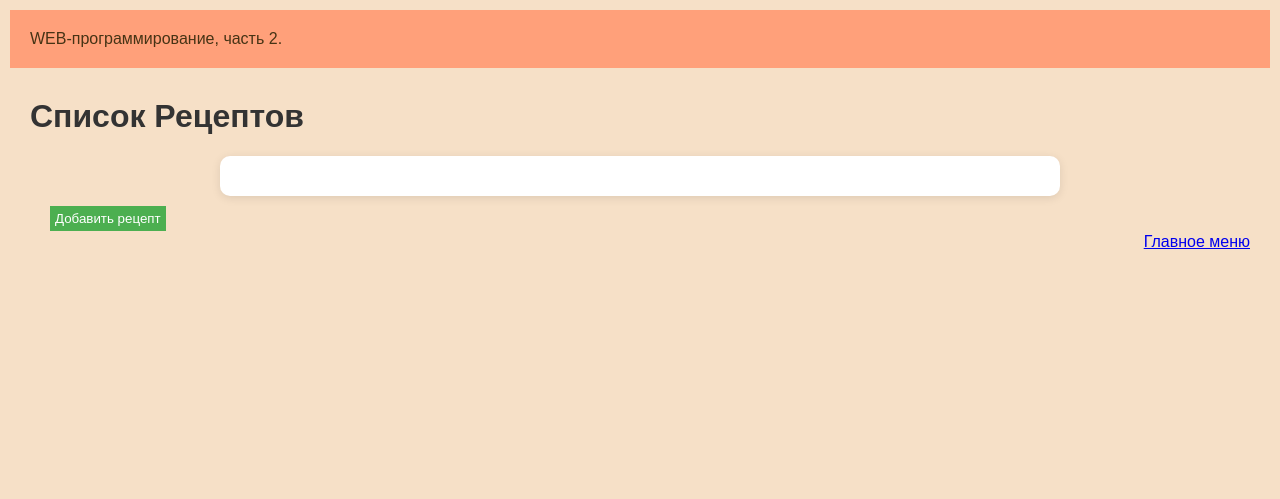
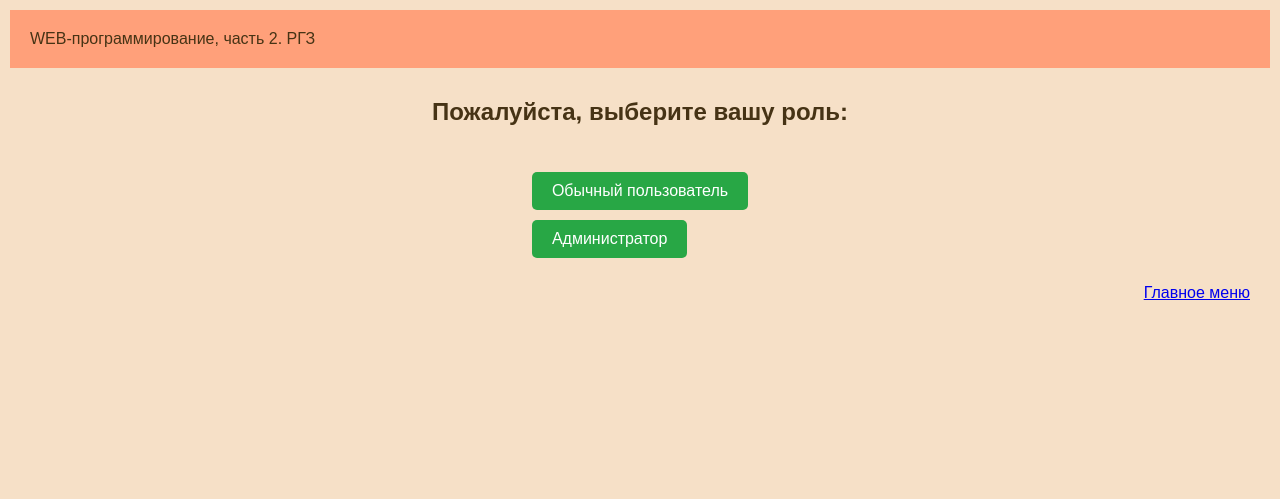
Before and after one commit to kisses-noo/webprogramming-labs-2, a Flask app: page /rgz in a window 1280 px wide. Shown: the top 499 px of the page. Run offline with Flask 3, Linux system fonts and the light colour scheme; data that the repository does not hold is empty; some libraries are stand-ins or nearby versions.

Commit message:
Правки РГЗ

```diff
--- a/rgz.py
+++ b/rgz.py
@@ -151,3 +151,17 @@ def add_ingredient():
     db_close(conn, cur, commit=True)
 
     return jsonify({'id': ingredient_id}), 201
+
+@rgz.route('/rgz/rest-api/recipes/<int:id>', methods=['PUT'])
+def update_recipe(id):
+    updated_recipe = request.get_json()
+    conn, cur = db_connect()
+
+    cur.execute("""
+        UPDATE recipes
+        SET title = %s, step = %s, image_url = %s
+        WHERE id = %s;
+    """, (updated_recipe['title'], updated_recipe['step'], updated_recipe['image_url'], id))
+
+    db_close(conn, cur, commit=True)
+    return jsonify({'id': id}), 200
--- a/templates/rgz/rgz.html
+++ b/templates/rgz/rgz.html
@@ -1,97 +1,73 @@
 {% extends "base.html" %}
 
-{% block lab %}Список Рецептов{% endblock %}
+{% block laba %}РГЗ{% endblock %}
 
-{% block style %}
+{% block script %}
+<script src="{{ url_for('static', filename='lab7/main.js') }}"></script>
 <style>
-
-    h1 {
+    .container {
         text-align: center;
-        color: #333; /* Тёмный цвет заголовка */
-        margin-bottom: 20px;
+        background: white;
+        padding: 20px;
+        border-radius: 10px;
+        box-shadow: 0 0 10px rgba(0, 0, 0, 0.1);
     }
 
-    .modal {
-        display: none;
-        z-index: 100;
-        background: white;
-        width: 400px;
-        left: 50%;
-        top: 50%;
-        transform: translate(-50%, -50%);
-        position: fixed;
-        padding: 20px;
-        border-radius: 8px;
-        box-shadow: 0 2px 10px rgba(0, 0, 0, 0.3);
-        transition: all 0.3s ease;
+    .username {
+        margin: 20px 0;
+        font-size: 18px;
     }
 
-    .recipe-container {
-        padding: 20px;
-        max-width: 800px; /* Максимальная ширина контейнера */
-        margin: 0 auto; /* Центрирование */
-        background-color: white; /* Белый фон для контейнера */
-        border-radius: 10px;
-        box-shadow: 0 2px 10px rgba(0, 0, 0, 0.1);
+    .button-container {
+        margin-top: 20px;
+        display: flex;
+        flex-direction: column;
+        align-items: center; /* Центрируем кнопки */
     }
 
-    .recipe-item {
-        background-color: #fff; /* Белый фон для каждого рецепта */
-        padding: 15px;
-        margin: 20px 0;
-        border-radius: 10px;
-        box-shadow: 0 2px 5px rgba(0, 0, 0, 0.1);
-        transition: transform 0.2s; /* Плавный переход */
+    .button-list {
+        list-style: none;
+        padding: 0;
     }
 
-
-    .recipe-item img {
-        max-width: 100%; /* Устанавливаем максимальную ширину изображения */
-        height: auto; /* Автоматическая высота для пропорций */
-        border-radius: 5px; /* Округление углов изображения */
-    }
-
-    .recipe-title {
-        font-size: 24px; /* Увеличенный размер заголовка */
-        color: #333; /* Темный цвет текста */
-        margin-bottom: 10px;
-    }
-
-    .recipe-step {
-        font-size: 16px; /* Размер шрифта для шагов */
-        color: #555; /* Цвет текста для шагов */
+    .button-item {
         margin: 10px 0;
     }
 
-
-    textarea {
-        width: 100%; /* Ширина текстового поля */
-        height: 100px; /* Высота текстового поля */
-        margin-top: 10px;
-        padding: 10px;
+    .button-link {
+        text-decoration: none;
+        padding: 10px 20px;
+        font-size: 16px;
+        border: none;
         border-radius: 5px;
-        border: 1px solid #ccc; /* Серая рамка */
+        background-color: #28a745;
+        color: white;
+        transition: background-color 0.3s;
+        display: inline-block;
     }
 
+    .button-link:hover {
+        background-color: #218838;
+    }
 
+    .header {
+        margin-bottom: 20px;
+        font-size: 24px;
+        font-weight: bold;
+    }
 </style>
 {% endblock %}
 
 {% block main %}
-<h1>Список Рецептов</h1>
-<div class="recipe-container" id="recipe-list"></div>
-<button onclick="showAddRecipeModal()">Добавить рецепт</button>
-
-<div class="modal" id="add-recipe-modal">
-    <input type="text" id="recipe-title" placeholder="Название рецепта">
-    <textarea id="recipe-step" placeholder="Шаги приготовления"></textarea>
-    <input type="text" id="recipe-image-url" placeholder="URL изображения">
-    <button onclick="addRecipe()">Добавить</button>
-    <button onclick="hideAddRecipeModal()">Отмена</button>
+<div class="button-container">
+    <div class="header">Пожалуйста, выберите вашу роль:</div>
+    <ol class="button-list">
+        <li class="button-item">
+            <a href="/rzg/recipes" class="button-link">Обычный пользователь</a>
+        </li>
+        <li class="button-item">
+            <a href="/rgz/entrance" class="button-link">Администратор</a>
+        </li>
+    </ol>
 </div>
-
-<script src="{{ url_for('static', filename='rgz/main.js') }}"></script>
-<script>
-    fillRecipeList(); // Заполнение списка рецептов при загрузке
-</script>
 {% endblock %}
```
Also changed, not shown: static/rgz/main.js (+40 -4 lines), templates/rgz/recipes.html (+20 -26 lines).
